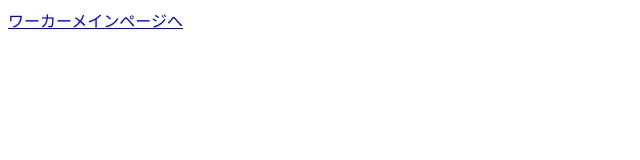
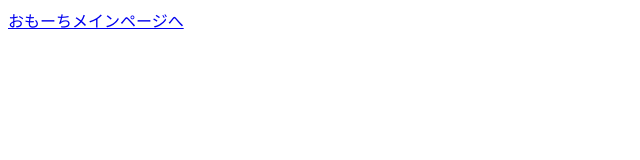
Before and after one commit to TakahiroIzuka/develop_cosoji, a plain HTML site: page index.html in a window 1280 px wide. Shown: the full height of the page, 0-640 px from the left. Drawn offline with Linux system fonts and the light colour scheme.

Commit message:
chenge <a>

```diff
--- a/index.html
+++ b/index.html
@@ -4,6 +4,6 @@
 <meta http-equiv="content-type" charset="UTF-8">
 </head>
 <body>
-<a href="./worker/index.html">ワーカーメインページへ</a>
+<a href="./worker/index.html">おもーちメインページへ</a>
 </body>
 </html>
```
